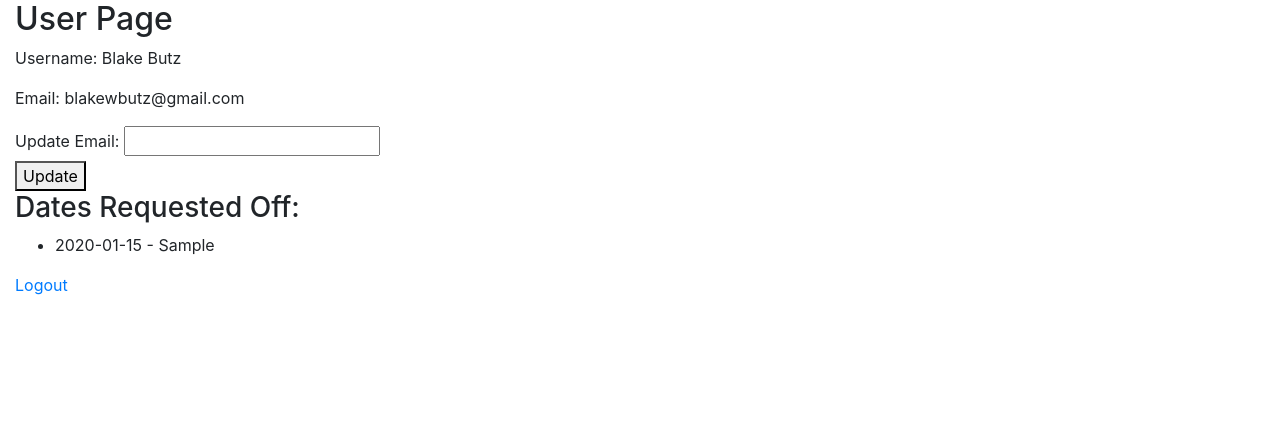
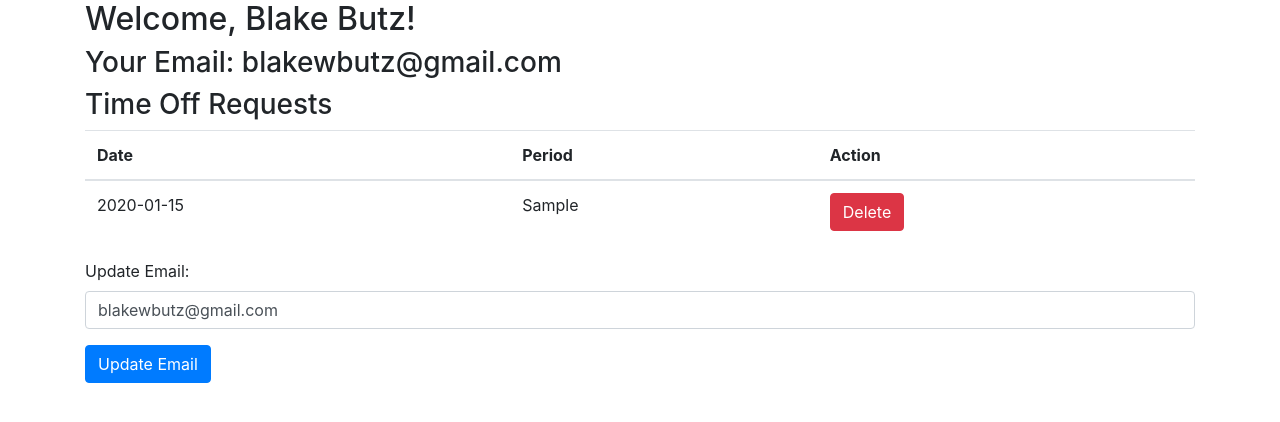
Before and after one commit to BlakeButz/GleneaglesSchedule, a Flask app: page /user in a window 1280 px wide. Shown: the part 56-478 px from the top of the page. Run offline with Flask 3, Linux system fonts and the light colour scheme; a user stored in the database is signed in; tables that the repository leaves empty hold one stand-in row (values such as "Sample post").

Commit message:
New version of guard schedule maker. Website now allows for the deletion of requested time off and when registering requires a first and last name. Along with better style.

```diff
--- a/GlenSchedule.py
+++ b/GlenSchedule.py
@@ -1,15 +1,15 @@
 from flask import Flask, render_template, request, redirect, url_for, session, flash
 from datetime import timedelta, datetime
 from flask_sqlalchemy import SQLAlchemy
-import pandas as pd
 import os
 from werkzeug.security import generate_password_hash, check_password_hash
+import pandas as pd
 
 app = Flask(__name__)
 app.secret_key = "hello"
 app.config['SQLALCHEMY_DATABASE_URI'] = 'sqlite:///users.sqlite3'
 app.config['SQLALCHEMY_TRACK_MODIFICATIONS'] = False
-app.permanent_session_lifetime = timedelta(days=5)
+app.permanent_session_lifetime = timedelta(hours=12)
 
 db = SQLAlchemy(app)
 
@@ -17,11 +17,13 @@ db = SQLAlchemy(app)
 class Users(db.Model):
     id = db.Column(db.Integer, primary_key=True)
     name = db.Column(db.String(100), nullable=False)
-    email = db.Column(db.String(100), nullable=False)
+    username = db.Column(db.String(100), nullable=False, unique=True)
+    email = db.Column(db.String(100), nullable=False, unique=True)
     password = db.Column(db.String(100), nullable=False)
 
-    def __init__(self, name, email, password):
+    def __init__(self, name, username, email, password):
         self.name = name
+        self.username = username
         self.email = email
         self.password = generate_password_hash(password)
 
@@ -37,7 +39,12 @@ class TimeOffRequest(db.Model):
 
 @app.route('/')
 def index():
-    return render_template('index.html')
+    if 'user' in session:
+        username = session['user']
+        user = Users.query.filter_by(username=username).first()
+        return render_template('index.html', user=user)  # Pass the user object to the template
+    else:
+        return render_template('index.html')
 
 
 @app.route('/schedule')
@@ -68,9 +75,9 @@ def login():
         username = request.form.get('username')
         password = request.form.get('password')
 
-        user = Users.query.filter_by(name=username).first()
+        user = Users.query.filter_by(username=username).first()
         if user and check_password_hash(user.password, password):
-            session['user'] = user.name
+            session['user'] = user.username  # Store username in session
             flash('Login successful!', 'success')
             return redirect(url_for('index'))
         else:
@@ -83,19 +90,28 @@ def login():
 @app.route('/register', methods=['GET', 'POST'])
 def register():
     if request.method == 'POST':
-        name = request.form.get('name')
+        first_name = request.form.get('first_name')
+        last_name = request.form.get('last_name')
         email = request.form.get('email')
         password = request.form.get('password')
+        username = request.form.get('username')
 
-        if not name or not email or not password:
+        if not first_name or not last_name or not email or not password or not username:
             flash('All fields are required.', 'error')
             return redirect(url_for('register'))
 
-        if Users.query.filter_by(name=name).first():
-            flash('Username already exists!', 'error')
+
+        full_name = f"{first_name} {last_name}"
+
+        if Users.query.filter_by(username=username).first():
+            flash('Username already exists!', 'danger')
             return redirect(url_for('register'))
 
-        new_user = Users(name, email, password)
+        if Users.query.filter_by(email=email).first():
+            flash('Email address already registered!', 'danger')
+            return redirect(url_for('register'))
+
+        new_user = Users(username=username, name=full_name, email=email, password=password)
         db.session.add(new_user)
         db.session.commit()
         flash('You have been registered successfully!', 'success')
@@ -110,7 +126,8 @@ def user():
         flash('You need to log in to view this page.', 'danger')
         return redirect(url_for('login'))
 
-    user = Users.query.filter_by(name=session['user']).first()
+    username = session['user']
+    user = Users.query.filter_by(username=username).first()
 
     if request.method == 'POST':
         email = request.form['email']
@@ -145,31 +162,52 @@ def delete():
 @app.route('/request_time_off', methods=['GET', 'POST'])
 def request_time_off():
     if 'user' not in session:
-        flash('You need to log in to request time off.', 'danger')
+        flash('You need to log in to view this page.', 'danger')
         return redirect(url_for('login'))
 
     if request.method == 'POST':
-        date_str = request.form.get('date')
-        period = request.form.get('period')
+        date = request.form['date']
+        period = request.form['period']
 
+        # Convert date to a datetime object for storage (if needed)
         try:
-            date_obj = datetime.strptime(date_str, '%Y-%m-%d').date()
+            date = datetime.strptime(date, '%Y-%m-%d').date()
         except ValueError:
             flash('Invalid date format. Please use YYYY-MM-DD.', 'danger')
             return redirect(url_for('request_time_off'))
 
-        user = Users.query.filter_by(name=session['user']).first()
+        username = session['user']
+        user = Users.query.filter_by(username=username).first()
+
         if user:
-            new_request = TimeOffRequest(user_id=user.id, date=date_obj, period=period)
+            new_request = TimeOffRequest(user_id=user.id, date=date, period=period)
             db.session.add(new_request)
             db.session.commit()
+
             flash('Time off request submitted successfully.', 'success')
-            return redirect(url_for('index'))
+            return redirect(url_for('request_time_off'))
         else:
             flash('User not found.', 'danger')
-            return redirect(url_for('login'))
+            return redirect(url_for('request_time_off'))
 
     return render_template('request_time_off.html')
+
+@app.route('/delete_time_off/<int:time_off_id>', methods=['POST'])
+def delete_time_off(time_off_id):
+    if 'user' not in session:
+        flash('You need to log in to perform this action.', 'danger')
+        return redirect(url_for('login'))
+
+    time_off_request = TimeOffRequest.query.get(time_off_id)
+    if not time_off_request:
+        flash('Time off request not found.', 'danger')
+    else:
+        db.session.delete(time_off_request)
+        db.session.commit()
+        flash('Time off request deleted successfully.', 'success')
+
+    return redirect(url_for('user'))
+
 
 
 @app.route('/reset_db')
--- a/templates/index.html
+++ b/templates/index.html
@@ -2,9 +2,9 @@
 {% block title %}Home{% endblock %}
 {% block content %}
     {% if 'user' in session %}
-        <h2>Welcome, {{ session['user'] }}!</h2>
+        <h2>Welcome, {{ user.name }}!</h2>
         <p>Would you like to <a href="{{ url_for('request_time_off') }}">request time off</a>?</p>
-        <p>Would you like to <a href="{{ url_for('user') }}">view your time off</a>?</p>
+        <p>Would you like to <a href="{{ url_for('user') }}">view your profile</a>?</p>
         <p>Would you like to <a href="{{ url_for('schedule') }}">view the schedule</a>?</p>
     {% else %}
         <h2>Welcome to the Time Off Request System</h2>
--- a/templates/user.html
+++ b/templates/user.html
@@ -1,20 +1,40 @@
 {% extends "base.html" %}
+{% block title %}User Profile{% endblock %}
+{% block content %}
+<div class="container">
+    <h2>Welcome, {{ user.name }}!</h2>
+    <h3>Your Email: {{ user.email }}</h3>
 
-{% block title %}User{% endblock %}
-{% block content %}
-    <h2>User Page</h2>
-    <p>Username: {{ user.name }}</p>
-    <p>Email: {{ user.email }}</p>
-    <form method="POST" action="/user">
-        <label for="email">Update Email:</label>
-        <input type="email" id="email" name="email" required><br>
-        <button type="submit">Update</button>
+    <h3>Time Off Requests</h3>
+    <table class="table">
+        <thead>
+            <tr>
+                <th>Date</th>
+                <th>Period</th>
+                <th>Action</th>
+            </tr>
+        </thead>
+        <tbody>
+            {% for request in time_off_requests %}
+            <tr>
+                <td>{{ request.date }}</td>
+                <td>{{ request.period }}</td>
+                <td>
+                    <form action="{{ url_for('delete_time_off', time_off_id=request.id) }}" method="post">
+                        <button type="submit" class="btn btn-danger">Delete</button>
+                    </form>
+                </td>
+            </tr>
+            {% endfor %}
+        </tbody>
+    </table>
+
+    <form method="POST" action="{{ url_for('user') }}">
+        <div class="form-group">
+            <label for="email">Update Email:</label>
+            <input type="email" id="email" name="email" class="form-control" value="{{ user.email }}">
+        </div>
+        <button type="submit" class="btn btn-primary">Update Email</button>
     </form>
-    <h3>Dates Requested Off:</h3>
-    <ul>
-        {% for request in user.time_off_requests %}
-            <li>{{ request.date }} - {{ request.period }}</li>
-        {% endfor %}
-    </ul>
-    <a href="{{ url_for('logout') }}">Logout</a>
+</div>
 {% endblock %}
--- a/templates/view.html
+++ b/templates/view.html
@@ -7,7 +7,7 @@
     <ul>
         {% for user in users %}
             <li>
-                <strong>{{ user.name }}</strong> - {{ user.email }}
+                <strong>{{ user.username }}</strong> - {{ user.email }}
                 <ul>
                     {% for request in user.time_off_requests %}
                         <li>{{ request.date }} - {{ request.period }}</li>
```
Also changed, not shown: templates/register.html (+60 -8 lines), templates/request_time_off.html (+22 -5 lines), instance/users.sqlite3, 1 other file.
